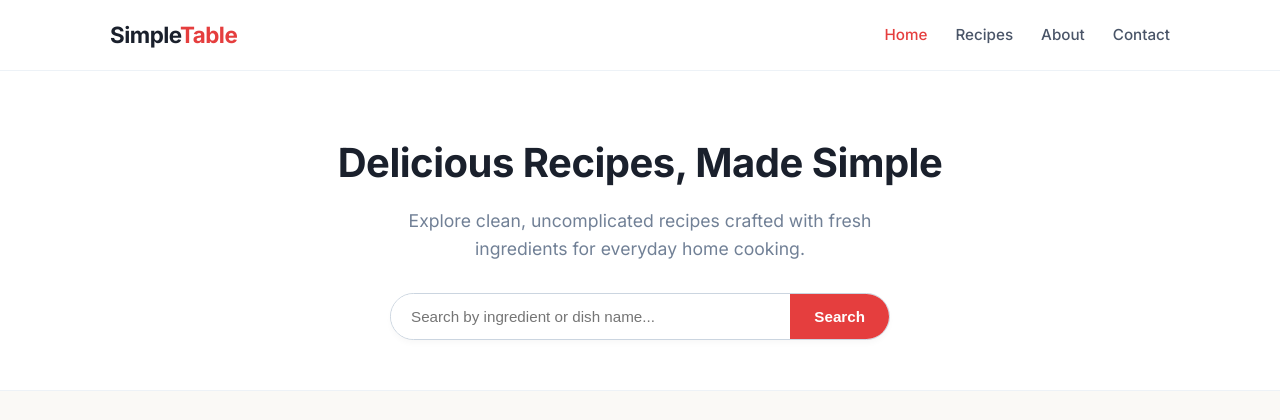
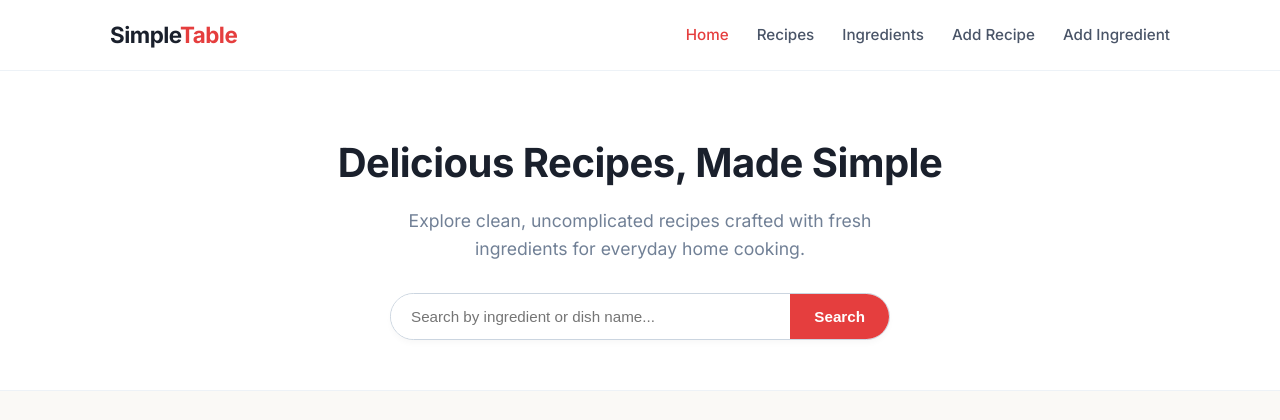
Before and after one commit to K0Ko0o/WebProject-Cookery, a Django app: page / in a window 1280 px wide. Shown: the top 420 px of the page. Run offline with Django 4.2, Linux system fonts and the light colour scheme.

Commit message:
configured urls for recipes and ingredients and also made views and templates(placeholders), the nav bar is now functioning

```diff
--- a/djangoproject/urls.py
+++ b/djangoproject/urls.py
@@ -19,5 +19,7 @@ from django.urls import path, include
 
 urlpatterns = [
     path('admin/', admin.site.urls),
-    path('', include('common.urls'))
+    path('', include('common.urls')),
+    path('recipes/', include('recipes.urls')),
+    path('ingredients/', include('ingredients.urls')),
 ]
--- /dev/null
+++ b/ingredients/urls.py
@@ -0,0 +1,15 @@
+from django.urls import path, include
+
+from ingredients import views
+
+app_name = 'ingredient'
+
+urlpatterns = [
+    path('list/', views.ingredients_list_view, name='list'),
+    path('create/', views.ingredients_add_view, name='create'),
+    path('<int:pk>/', include([
+        path('detail/', views.ingredients_detail_view, name='detail'),
+        path('edit/', views.ingredients_edit_view, name='edit'),
+        path('delete/', views.ingredients_delete_view, name='delete'),
+    ]))
+]
--- /dev/null
+++ b/recipes/urls.py
@@ -0,0 +1,15 @@
+from django.urls import path, include
+
+from recipes import views
+
+app_name = 'recipe'
+
+urlpatterns = [
+    path('list/', views.recipes_list_view, name='list'),
+    path('create/', views.recipes_add_view, name='create'),
+    path('<int:pk>/', include([
+        path('detail/', views.recipes_detail_view, name='detail'),
+        path('edit/', views.recipes_edit_view, name='edit'),
+        path('delete/', views.recipes_delete_view, name='delete'),
+    ]))
+]
--- /dev/null
+++ b/templates/ingredients/ingredient-add.html
@@ -0,0 +1 @@
+{% extends 'shared/base.html' %}
--- /dev/null
+++ b/templates/ingredients/ingredient-delete.html
@@ -0,0 +1 @@
+{% extends 'shared/base.html' %}
--- /dev/null
+++ b/templates/ingredients/ingredient-detail.html
@@ -0,0 +1 @@
+{% extends 'shared/base.html' %}
--- /dev/null
+++ b/templates/ingredients/ingredient-edit.html
@@ -0,0 +1 @@
+{% extends 'shared/base.html' %}
--- /dev/null
+++ b/templates/ingredients/ingredients-list.html
@@ -0,0 +1 @@
+{% extends 'shared/base.html' %}
--- /dev/null
+++ b/templates/recipes/recipe-add.html
@@ -0,0 +1 @@
+{% extends 'shared/base.html' %}
--- /dev/null
+++ b/templates/recipes/recipe-delete.html
@@ -0,0 +1 @@
+{% extends 'shared/base.html' %}
--- /dev/null
+++ b/templates/recipes/recipe-detail.html
@@ -0,0 +1 @@
+{% extends 'shared/base.html' %}
--- /dev/null
+++ b/templates/recipes/recipe-edit.html
@@ -0,0 +1 @@
+<{% extends 'shared/base.html' %}
--- /dev/null
+++ b/templates/recipes/recipes-list.html
@@ -0,0 +1 @@
+{% extends 'shared/base.html' %}
--- a/templates/shared/nav.html
+++ b/templates/shared/nav.html
@@ -7,10 +7,11 @@
         </button>
 
         <ul class="nav-links" id="navLinks">
-            <li><a href="#" class="active">Home</a></li>
-            <li><a href="#recipes">Recipes</a></li>
-            <li><a href="#about">About</a></li>
-            <li><a href="#contact">Contact</a></li>
+            <li><a href="{% url 'common:homepage' %}" class="active">Home</a></li>
+            <li><a href="{% url 'recipe:list' %}">Recipes</a></li>
+            <li><a href="{% url 'ingredient:list' %}">Ingredients</a></li>
+            <li><a href="{% url 'recipe:create' %}">Add Recipe</a></li>
+            <li><a href="{% url 'ingredient:create' %}">Add Ingredient</a></li>
         </ul>
     </div>
 </header>
```
Also changed, not shown: ingredients/views.py (+16 -1 lines), recipes/views.py (+16 -1 lines).
